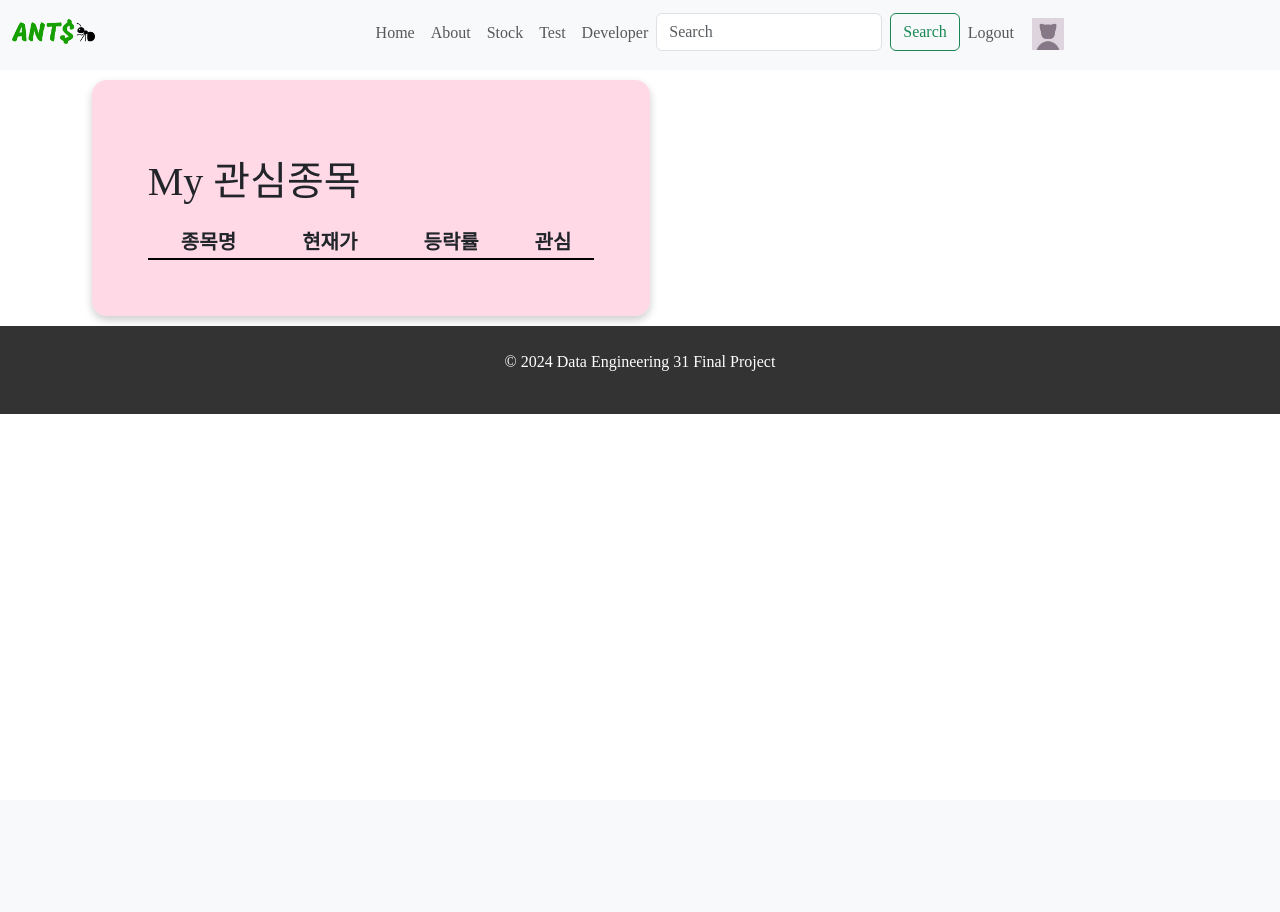
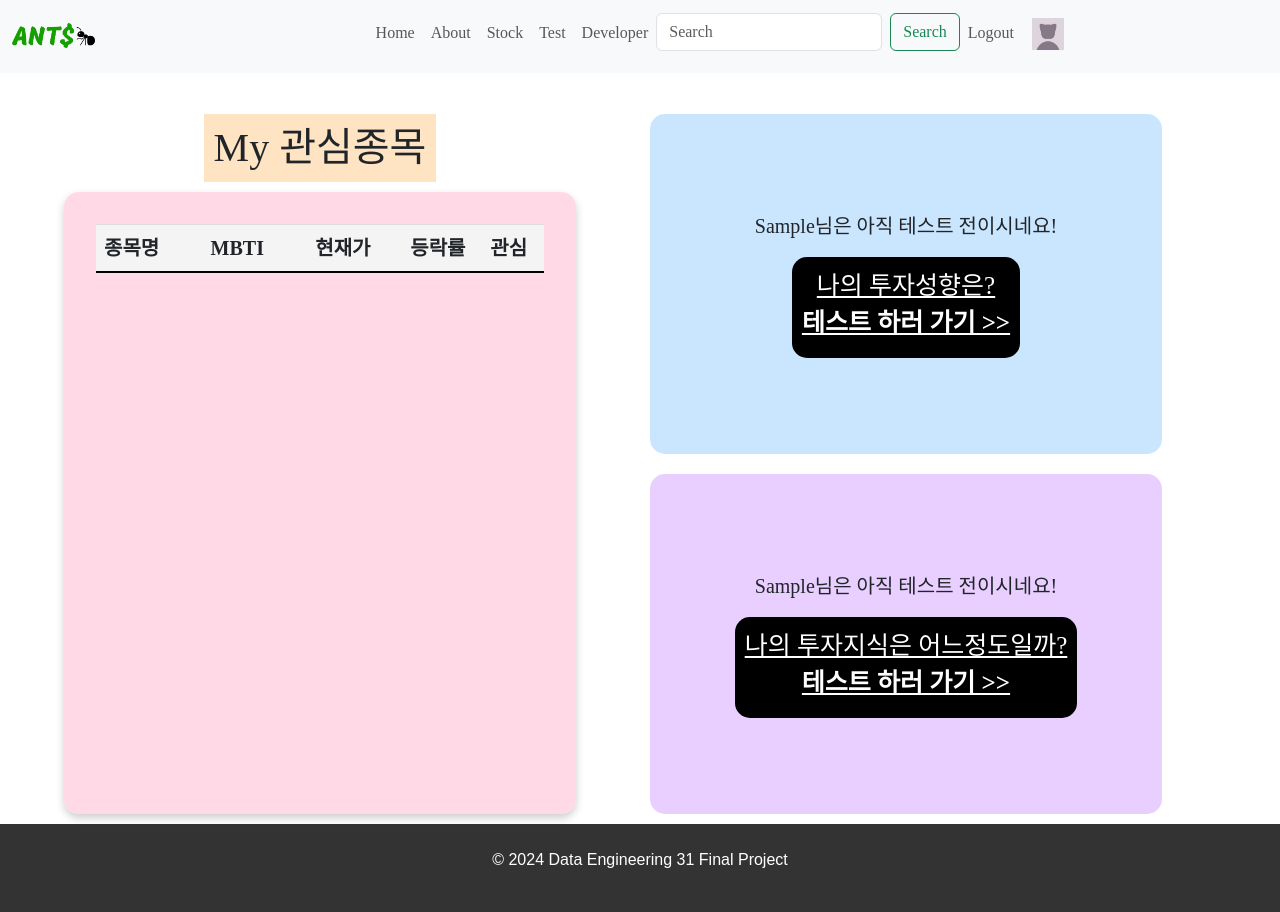
Before and after one commit to pladata-encore/DE31-final-team4, a Django app: page /mypage/ in a window 1280 px wide. Before the commit the page ends 414 px from the top, so only its background shows below. Run offline with Django 5.2, Linux system fonts and the light colour scheme; a user stored in the database is signed in; tables that the repository leaves empty hold one stand-in row (values such as "Sample post"); lists and menus that the app fills with data are empty; parts of the project's set-up code (start-up, migrations or seed data) failed here and were passed over; some web fonts are replaced.

Commit message:
mypage 예뻐짐 ~

```diff
--- a/ants_final/main/views.py
+++ b/ants_final/main/views.py
@@ -216,7 +216,7 @@ def about(request):
 # 관심종목
 from django.shortcuts import render, redirect, get_object_or_404
 from django.contrib.auth.decorators import login_required
-from .models import RealTimeStock, UserStock
+from .models import RealTimeStock, UserStock, Mbti, TestResult
 
 @login_required
 def add_favorite_list(request, stock_code):
@@ -224,16 +224,16 @@ def add_favorite_list(request, stock_code):
     latest_stock = RealTimeStock.objects.filter(stock_code=stock_code).order_by('-id').first()
 
     if latest_stock is not None:
-        # UserStock에 해당 유저의 관심종목으로 추가
+        stock_mbti = Mbti.objects.filter(stock_code=stock_code).first()
+
         UserStock.objects.get_or_create(
             user=request.user,
             stock_id=latest_stock,
-            defaults={'stock_code': latest_stock.stock_code}  # stock_code도 추가
+            defaults={'stock_code': latest_stock.stock_code, 'mbti': stock_mbti}
         )
         return redirect('mypage')
     else:
-        # 만약 stock_code가 존재하지 않으면 처리 (에러 페이지나 다른 동작을 정의할 수 있음)
-        return redirect('mypage')  # 에러 페이지로 리디렉션
+        return redirect('mypage')
 
 
 @login_required
@@ -247,6 +247,8 @@ def my_favorite_list(request):
         # 최신 RealTimeStock 객체를 가져옵니다.
         latest_stock = RealTimeStock.objects.filter(stock_code=stock_code).order_by('-id').first()
         if latest_stock:
+            stock_mbti = Mbti.objects.filter(stock_code=stock_code).first()
+            mbti_value = stock_mbti.mbti if stock_mbti else None
             if stock_code not in stock_info or latest_stock.id > stock_info[stock_code]['id']:
                 stock_info[stock_code] = {
                     'stock_code': latest_stock.stock_code,
@@ -254,7 +256,8 @@ def my_favorite_list(request):
                     'current_price': latest_stock.current_price,
                     'UpDownRate': latest_stock.UpDownRate,
                     'UpDownPoint': latest_stock.UpDownPoint,
-                    'id': latest_stock.id
+                    'id': latest_stock.id,
+                    'mbti': mbti_value
                 }
 
     # stock_info의 값을 리스트로 변환하고, id 기준으로 정렬합니다.
@@ -266,6 +269,7 @@ def my_favorite_list(request):
 from django.shortcuts import redirect, get_object_or_404
 from .models import UserStock
 
+@login_required
 def remove_stock(request, stock_code):
     # 사용자와 일치하는 모든 UserStock 객체를 가져옵니다.
     user_stocks = UserStock.objects.filter(stock_code=stock_code, user=request.user)
@@ -276,3 +280,13 @@ def remove_stock(request, stock_code):
 
     # 원래 페이지로 리디렉션
     return redirect('mypage')
+
+@login_required
+def user_test_results(request):
+    test_results = TestResult.objects.filter(user=request.user).first()
+
+    context = {
+        'test_results': test_results
+    }
+
+    return render(request, 'mypage/mypage.html', context)
--- a/ants_final/static/css/style.css
+++ b/ants_final/static/css/style.css
@@ -46,11 +46,11 @@ h1, h2, h3 {
     padding: 50px 0;
 }
 
-img {
+/* img {
     max-width: 100%;
     height: auto;
     margin-bottom: 20px;
-}
+} */
 
 /* Contact Section */
 #section5 {
@@ -82,3 +82,100 @@ html {
     font-weight: normal;
     font-style: normal;
 }
+
+.title {
+    background-color: bisque; /* 제목 배경색 */
+    text-align: right; /* 제목을 오른쪽 정렬 */
+    margin: 10px; /* 기본 마진 제거 */
+    padding: 10px; /* 내부 여백 설정 */
+    box-sizing: border-box;
+}
+
+.stock-info {
+    display: flex;
+    align-items: left;
+    width: 100%;
+    justify-content: space-between; /* 텍스트와 이미지를 양쪽으로 정렬 */
+}
+.stock-details {
+    display: flex;
+    flex-direction: column;
+    margin-right: 20px; /* 이미지와 텍스트 사이의 여백 */
+}
+
+.stock-remove {
+    display: flex;
+    align-items: center;
+}
+.container-fvl {
+    width: 80%;
+    height: 80vh; /* 고정된 높이 */
+    margin: 10px;
+    margin-top: 0;
+    padding: 5%;
+    background-color: rgba(255, 208, 224, 0.8);
+    border-radius: 15px;
+    box-shadow: 0 4px 8px rgba(0, 0, 0, 0.2);
+    overflow-y: auto; /* 세로 방향으로 스크롤 활성화 */
+    display: flex;
+    align-items: top;
+    justify-content: center;
+}
+
+th, td {
+    border: 1px solid #ddd; /* 셀의 경계선 설정 */
+    padding: 8px; /* 셀의 패딩 설정 */
+    text-align: center; /* 중앙 정렬 */
+    border-left: none;
+    border-right: none;
+}
+th {
+    background-color: #f4f4f4; /* 헤더의 배경색 설정 */
+}
+
+.container-knt {
+    display: flex;
+}
+
+
+.container-leri {
+    display: flex;
+    height: 90vh; /* 뷰포트 높이에 맞게 설정 */
+}
+
+.left {
+    flex: 1; /* 왼쪽 영역이 전체 너비의 1/2 */
+    display: flex;
+    justify-content: center;
+    align-items: center;
+    font-family: 'NanumSquareRoundB';
+    flex-direction: column;
+}
+
+.right {
+    flex: 1; /* 오른쪽 영역이 전체 너비의 1/2 */
+    display: flex;
+    flex-direction: column; /* 세로로 배치 */
+    justify-content: space-between; /* 두 개의 작은 영역을 세로로 균등하게 배치 */
+    font-family: 'NanumSquareRoundB';
+}
+
+
+.small-box {
+    flex: 1; /* 오른쪽 영역 내에서 1/2의 너비를 가짐 */
+    margin: 10px; /* 작은 영역 간의 간격 */
+    display: flex;
+    justify-content: center;
+    align-items: center;
+    height: 50%; /* 오른쪽 영역의 1/2 높이 */
+    box-sizing: border-box;
+    width: 80%;
+    border-radius: 15px;
+    flex-direction: column;
+}
+
+.table-stockinfo {
+    width: 100%;
+    border-collapse: collapse;
+    /* font-size: 20px; */
+}
--- a/ants_final/templates/base.html
+++ b/ants_final/templates/base.html
@@ -12,10 +12,11 @@
 
     <!-- Custom CSS -->
     <link rel="stylesheet" href="{% static 'css/style.css' %}">
+    {}
 </head>
 <body>
     <!-- Navigation Bar -->
-    <nav class="navbar navbar-expand-lg bg-body-tertiary fixed-top" style="padding-top: 10px; padding-bottom: 0px; font-family: Lobster;" >
+    <nav class="navbar navbar-expand-lg bg-body-tertiary fixed-top" style="padding-top: 10px; padding-bottom: 20px; font-family: Lobster;" >
         <div class="container-fluid" style="margin-top: 3px;">
             <a class="navbar-brand" href="{% url 'home' %}">
                 <img src="{% static 'images/logo.png' %}" alt="ANTS Logo" style="height: 25px;">
--- a/ants_final/templates/mypage/mypage.html
+++ b/ants_final/templates/mypage/mypage.html
@@ -3,115 +3,40 @@
 <!DOCTYPE html>
 <html lang="ko">
 {% load static %}
-<head>
-    <meta charset="UTF-8">
-    <meta name="viewport" content="width=device-width, initial-scale=1.0">
+
 {% block title %}마이 뻬이보릿 스탁~❤️{% endblock %}
-    <style>
-        body {
-            font-family: 'Arial', sans-serif;
-            background-color: #f4f4f4;
-            margin: 0;
-            padding: 0;
-        }
 
-        h1 {
-            text-align: center;
-            color: #333;
-            margin-top: 20px;
-        }
-
-        .stock-list {
-            list-style: none;
-            padding: 0;
-            margin: 20px auto;
-            max-width: 600px;
-        }
-
-        .stock-list li {
-            background-color: #fff;
-            border-radius: 10px;
-            margin-bottom: 15px;
-            padding: 20px;
-            box-shadow: 0 2px 8px rgba(0, 0, 0, 0.1);
-            display: flex;
-            justify-content: space-between;
-            align-items: left;
-            position: relative;
-            overflow: hidden; /* 내용이 벗어나지 않도록 설정 */
-        }
-
-        .stock-list li:hover {
-            box-shadow: 0 4px 12px rgba(0, 0, 0, 0.2);
-            transform: translateY(-2px);
-            transition: all 0.3s ease;
-        }
-
-        .stock-info {
-            display: flex;
-            align-items: left;
-            width: 100%;
-            justify-content: space-between; /* 텍스트와 이미지를 양쪽으로 정렬 */
-        }
-        .stock-details {
-            display: flex;
-            flex-direction: column;
-            margin-right: 20px; /* 이미지와 텍스트 사이의 여백 */
-        }
-
-        .stock-remove {
-            display: flex;
-            align-items: center;
-        }
-        .container {
-            width: 50%;
-            height: 400px; /* 고정된 높이 */
-            margin: 20px auto;
-            padding: 5%;
-            background-color: rgba(255, 208, 224, 0.8);
-            border-radius: 15px;
-            box-shadow: 0 4px 8px rgba(0, 0, 0, 0.2);
-            overflow-y: auto; /* 세로 방향으로 스크롤 활성화 */
-        }
-
-        .content {
-            width: 500px; /* 내용 영역의 너비 */
-            height: 500px; /* 내용 영역의 높이 */
-            background: #f0f0f0; /* 배경색 */
-            /* 추가적인 스타일 필요에 따라 추가 */
-        }
-    </style>
-</head>
 {% block content %}
-<body style="font-family: NanumSquareRoundB;">
-    <div class="container">
-        <div class="content">
-            <div style="width: 50%; margin: 0 auto; background-color: rgba(255, 208, 224, 0.8); padding: 5%; border-radius: 15px; box-shadow: 0 4px 8px rgba(0, 0, 0, 0.2); margin: 10px;">
-                <h1 style="margin-top: 5%;">My 관심종목</h1>
-                <table style="width: 100%; border-collapse: collapse; font-size: 20px;">
-                    <thead>
+<div class="container-leri">
+    <div class="left">
+        <h1 class="title">My 관심종목</h1>
+        <div class="container-fvl">
+            <table class="table-stockinfo">
+                <thead style="font-size: 20px;">
                     <tr style="border-bottom: 2px solid black;">
-                            <th style="text-align: center;">종목명</th>
-                            <th style="text-align: center;">현재가</th>
-                            <th style="text-align: center;">등락률</th>
+                        <th style="text-align: left;">종목명</th>
+                        <th style="text-align: center;">MBTI</th>
+                        <th style="text-align: right;">현재가</th>
+                        <th style="text-align: right;">등락률</th>
                         <th style="text-align: center;">관심</th>
                     </tr>
                 </thead>
-                    <tbody>
+                <tbody style="font-size: 15px;">
                     {% for stock in stock_info %}
-                        <tr style="border-bottom: 1px solid #ddd; text-align: right;">
-                            <td>{{ stock.name }}</td>
-                            <td>{{ stock.current_price }}원</td>
-                            <td>
+                    <tr style="border-bottom: 1px solid rgb(0, 0, 0);">
+                        <td style="text-align: left;">{{ stock.name }}</td>
+                        <td>{{ stock.mbti }}</td>
+                        <td style="text-align: right;">{{ stock.current_price }}원</td>
+                        <td style="text-align: right;">
                             {% if stock.UpDownRate > 0 %}
-                                    <span style="color: red;">{{ stock.UpDownRate }}%</span>
+                                <span style="color: red;">{{ stock.UpDownPoint }} ({{ stock.UpDownRate }}%)</span>
                             {% elif stock.UpDownRate == 0 %}
-                                    <span>{{ stock.UpDownRate }}%</span>
+                                <span>{{ stock.UpDownPoint }} ({{ stock.UpDownRate }}%)</span>
                             {% else %}
-                                    <span style="color: blue;">{{ stock.UpDownRate }}%</span>
+                                <span style="color: blue;">{{ stock.UpDownPoint }} ({{ stock.UpDownRate }}%)</span>
                             {% endif %}
                         </td>
-                            <td style="text-align: center;">
+                        <td>
                             <a href="{% url 'remove_stock' stock.stock_code %}">
                               <img src="{% static 'images/star.png' %}" alt="Remove" style="width: 25px; margin-top: 5px;"/>
                             </a>
@@ -122,25 +47,28 @@
             </table>
         </div>
     </div>
+    <div class="right">
+        <div class="small-box" style="background-color: rgb(202, 230, 255); font-size: 20px;">
+            {% if test_results.result1 %}
+                <p> {{ request.user.first_name }}님은 {{ test_results.result1 }} 이시군요! </p>
+            {% else %}
+                <p> {{ request.user.first_name }}님은 아직 테스트 전이시네요! </p>
+                <a href="{% url 'test_option_1' %}" style="background-color: black; color: white; text-align: center; border-radius: 15px; padding: 10px; padding-bottom: 0; font-size: 25px;">
+                    <p>나의 투자성향은?<br><span style="font-weight: bold !important;">테스트 하러 가기 >></span></p>
+                </a>
+            {% endif %}
         </div>
-    <script>
-        function formatNumber(number) {
-            return number.toLocaleString('ko-KR') + '원';
-        }
-
-        document.addEventListener('DOMContentLoaded', () => {
-            const elements = document.querySelectorAll('.price');
-            elements.forEach(element => {
-                let rawValue = element.textContent.trim();
-                // 콘솔 로그로 값 확인
-                console.log('Original Value:', rawValue);
-                rawValue = parseFloat(rawValue.replace(/[^0-9.]/g, ''));
-                console.log('Parsed Value:', rawValue);
-                element.textContent = formatNumber(rawValue);
-            });
-        });
-    </script>
-</body>
-
+        <div class="small-box" style="background-color: rgb(232, 207, 255); font-size: 20px;">
+            {% if test_results.result2 %}
+                <p> {{ request.user.first_name }}님은 {{ test_results.result2 }} 이시군요! </p>
+            {% else %}
+                <p> {{ request.user.first_name }}님은 아직 테스트 전이시네요! </p>
+                <a href="{% url 'test_option_2' %}" style="background-color: black; color: white; text-align: center; border-radius: 15px; padding: 10px; padding-bottom: 0; font-size: 25px;">
+                    <p>나의 투자지식은 어느정도일까? <br><span style="font-weight: bold !important; ">테스트 하러 가기 >></span></p>
+                </a>
+            {% endif %}
+        </div>
+    </div>
+</div>
 {% endblock %}
 </html>
```
Also changed, not shown: ants_final/main/models.py (+23 -35 lines), ants_final/main/migrations/0002_alter_userstock_table.py (deleted), ants_final/main/migrations/0002_datawarehouse.py (deleted), ants_final/main/migrations/0003_alter_datawarehouse_table.py (deleted), ants_final/main/migrations/0003_alter_userstock_stock_code_alter_userstock_table.py (deleted), ants_final/main/migrations/0004_userstock_stock_id_alter_userstock_stock_code.py (deleted). Lines whose indentation alone changed are shown as unchanged.
